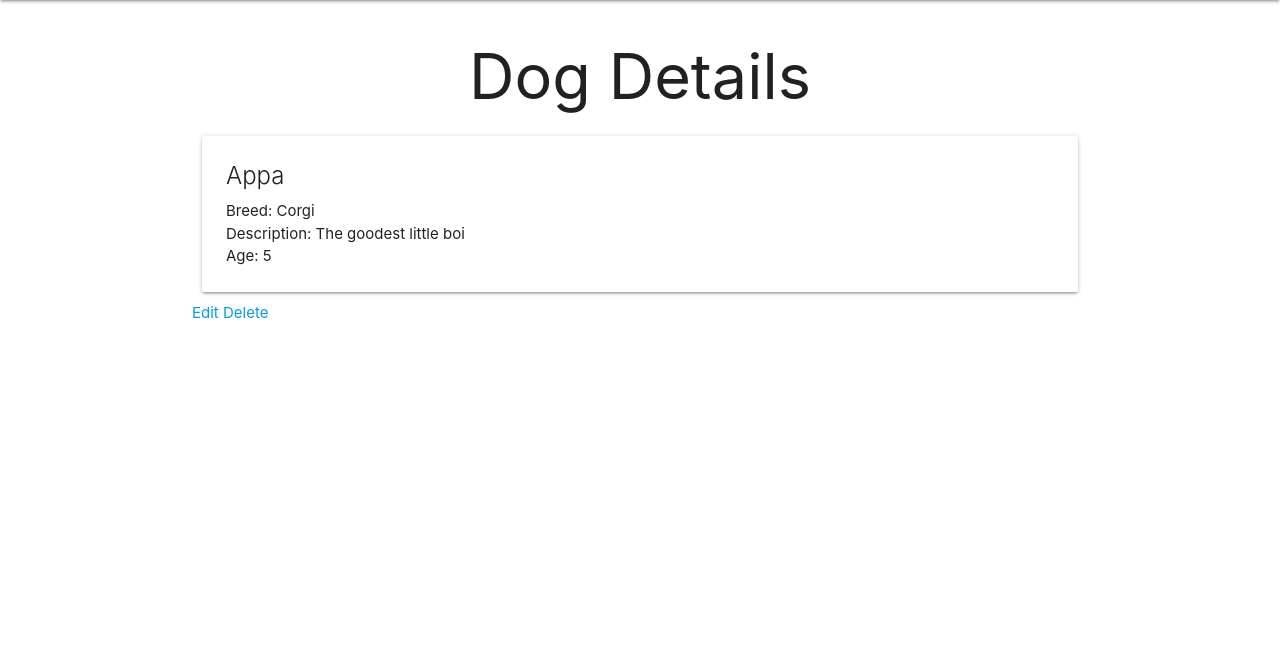
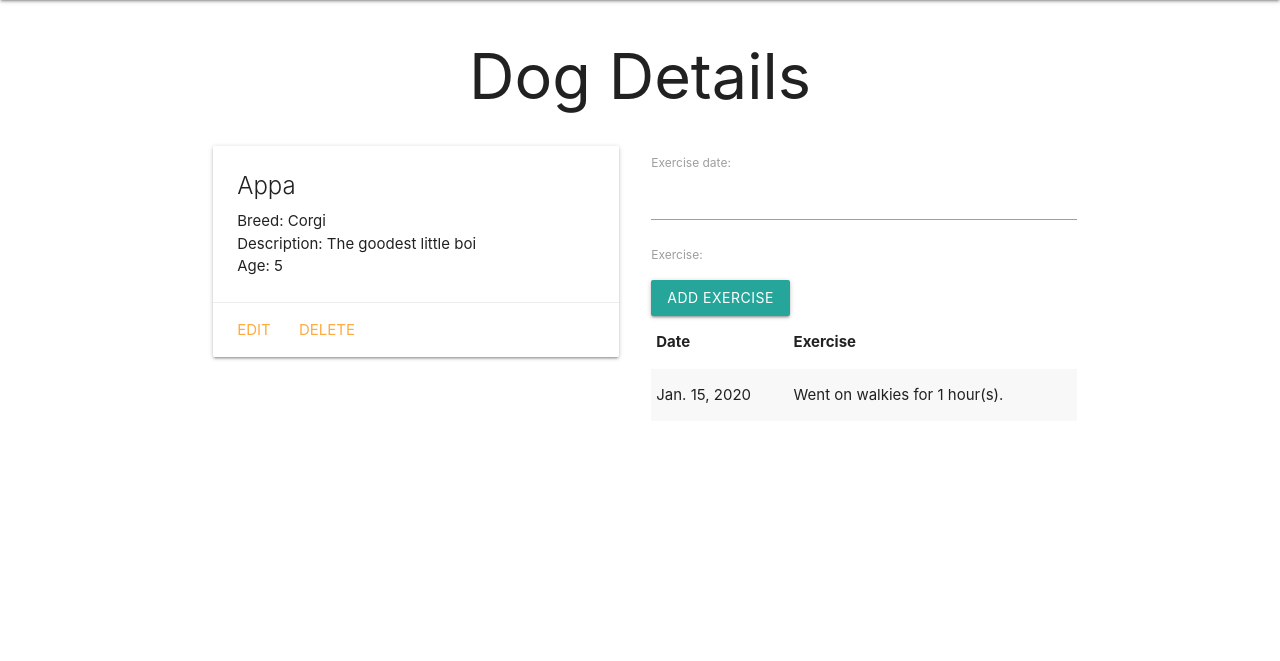
Before and after one commit to dszwarc/Dog_Collector, a Django app: page /dogs/1/ in a window 1280 px wide. Shown: the part 64-725 px from the top of the page. Run offline with Django 4.2, Linux system fonts and the light colour scheme; data comes from the database, SQL or seed files in the repository; tables that the repository leaves empty hold one stand-in row (values such as "Sample post").

Commit message:
add eercise model and form. add path and view function for exercise

```diff
--- a/dog/settings.py
+++ b/dog/settings.py
@@ -81,7 +81,6 @@
     }
 }
 
-
 # Password validation
 # https://docs.djangoproject.com/en/4.1/ref/settings/#auth-password-validators
 
@@ -99,7 +98,6 @@
         'NAME': 'django.contrib.auth.password_validation.NumericPasswordValidator',
     },
 ]
-
 
 # Internationalization
 # https://docs.djangoproject.com/en/4.1/topics/i18n/
--- a/main_app/admin.py
+++ b/main_app/admin.py
@@ -1,6 +1,7 @@
 from django.contrib import admin
 
 # Register your models here.
-from .models import Dog
+from .models import Dog, Exercise
 
 admin.site.register(Dog)
+admin.site.register(Exercise)
--- /dev/null
+++ b/main_app/forms.py
@@ -0,0 +1,7 @@
+from django.forms import ModelForm
+from .models import Exercise
+
+class ExerciseForm(ModelForm):
+    class Meta:
+        model = Exercise
+        fields = ['date', 'exercise']
--- a/main_app/models.py
+++ b/main_app/models.py
@@ -10,3 +10,24 @@
 
     def get_absolute_url(self):
         return reverse('dogs_detail', kwargs={'dog_id': self.id})
+
+    def __str__(self):
+        return f"{self.name}"
+
+EXERCISES = (
+    ('W', 'Went on walkies'),
+    ('F', 'Played fetch'),
+    ('H', 'Hiked'),
+)
+
+class Exercise(models.Model):
+    date = models.DateField('exercise date')
+    exercise = models.CharField(max_length=1, choices=EXERCISES, default=EXERCISES[0][0])
+    how_long = models.IntegerField('how long (hours)')
+    dog = models.ForeignKey(Dog, on_delete=models.CASCADE)
+
+    class Meta:
+        ordering = ['-date']
+
+    def __str__(self):
+        return f"{self.get_exercise_display()} for {self.how_long} hour(s)."
--- a/main_app/templates/dogs/detail.html
+++ b/main_app/templates/dogs/detail.html
@@ -3,6 +3,8 @@
 
 <h1>Dog Details</h1>
 
+<div class="row">
+  <div class="col s6">
     <div class="card">
       <div class="card-content">
         <span class="card-title">{{ dog.name }}</span>
@@ -14,11 +16,31 @@
           <p>Age: Puppy</p>
         {% endif %}
       </div>
+      <div class="card-action">
+        <a href="{% url 'dogs_update' dog.id %}">Edit</a>
+        <a href="{% url 'dogs_delete' dog.id %}">Delete</a>
       </div>
-
-<div class="card-action">
-	<a href="{% url 'dogs_update' dog.id%}">Edit</a>
-	<a href="{% url 'dogs_delete' dog.id%}">Delete</a>
     </div>
-
+  </div>
+  <div class="col s6">
+    <form action="{% url 'add_exercise' dog.id %}" method="POST">
+      {% csrf_token %}
+      {{ form.as_p }}
+      <input type="submit" class="btn" value="Add Exercise">
+    </form>
+    <table class="striped">
+      <thead>
+        <tr><th>Date</th><th>Exercise</th></tr>
+      </thead>
+      <tbody>
+        {% for exercise in dog.exercise_set.all %}
+          <tr>
+            <td>{{exercise.date}}</td>
+            <td>{{exercise}}</td>
+          </tr>
+        {% endfor %}
+      </tbody>
+    </table>
+  </div>
+</div>
 {% endblock %}
--- a/main_app/urls.py
+++ b/main_app/urls.py
@@ -11,4 +11,5 @@
     path('dogs/create', views.DogCreate.as_view(), name='dogs_create'),
     path('dogs/<int:pk>/update', views.DogUpdate.as_view(), name='dogs_update'),
     path('dogs/<int:pk>/delete', views.DogDelete.as_view(), name='dogs_delete'),
+    path('dogs/<int:dog_id>/add_exercise', views.add_exercise, name='add_exercise')
 ]
--- a/main_app/views.py
+++ b/main_app/views.py
@@ -1,7 +1,12 @@
 from django.shortcuts import render
 from .models import Dog
 from django.views.generic.edit import CreateView, UpdateView, DeleteView
+from .forms import ExerciseForm
 # Create your views here.
+
+def add_exercise(request):
+    pass
+
 def home(request):
     return render(request, 'home.html')
 
@@ -14,7 +19,11 @@
 
 def dogs_detail(request, dog_id):
     dog = Dog.objects.get(id=dog_id)
-    return render(request, 'dogs/detail.html', {'dog':dog})
+    exercise_form = ExerciseForm()
+    return render(request, 'dogs/detail.html', {'dog':dog, 'form': exercise_form})
+
+
+
 
 class DogCreate(CreateView):
     model = Dog
```
Also changed, not shown: main_app/migrations/0002_exercise.py (added). Lines whose indentation alone changed are shown as unchanged.
